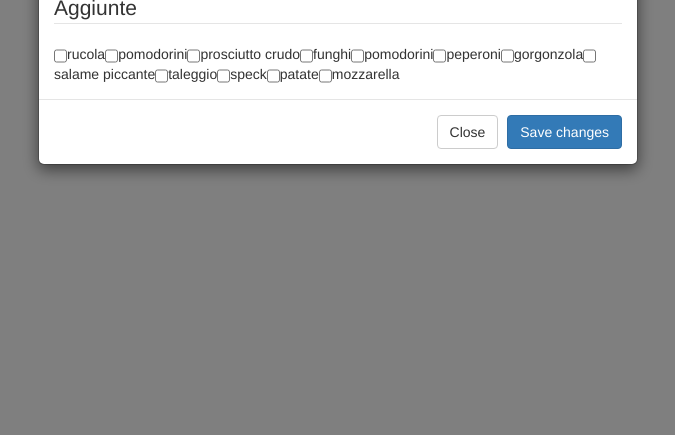
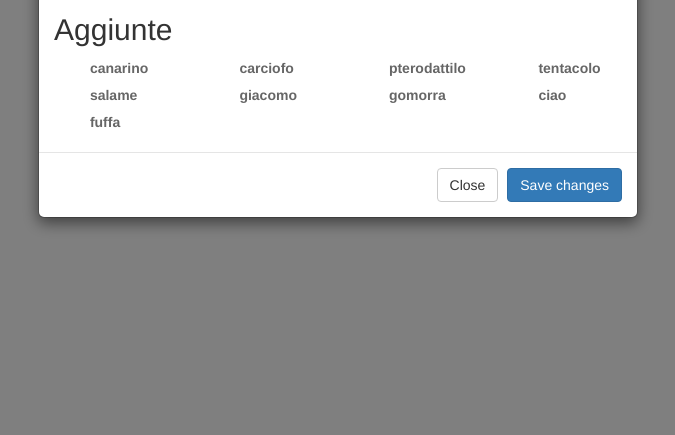
Before and after one commit to KnightOfDolAmroth/Food-service-website, a PHP site: page /html/modal.html in a window 1280 px wide, after a click on "Launch demo modal". Shown: the part 365-800 px from the top of the page, without its empty margins (302-977 px from the left). Run offline with PHP 8.4, Linux system fonts and the light colour scheme; some libraries are stand-ins or nearby versions.

Commit message:
sistemati immagine e checkbox nel modal

```diff
--- a/src/css/modal.css
+++ b/src/css/modal.css
@@ -87,3 +87,67 @@ justify-content: space-between;
   color: red;
   font-size: 150%;
 }
+
+@import url("https://maxcdn.bootstrapcdn.com/font-awesome/4.7.0/css/font-awesome.min.css");
+
+
+.supp-label{
+	position: relative;
+	cursor: pointer;
+	color: #666;
+	font-size: 100%;
+}
+
+input[type="checkbox"]{
+	position: relative;
+	right: 9000px;
+}
+
+/*Check box*/
+input[type="checkbox"] + .label-text:before{
+	content: "\f096";
+	font-family: "FontAwesome";
+	speak: none;
+	font-style: normal;
+	font-weight: normal;
+	font-variant: normal;
+	text-transform: none;
+	font-size: 100%;
+	line-height: 1;
+	-webkit-font-smoothing:antialiased;
+	width: 1em;
+	display: inline-block;
+	margin-right: 5px;
+}
+
+.supp-container{
+	display: flex
+	align-items: center;
+	justify-content: center;
+}
+
+input[type="checkbox"]:checked + .label-text:before{
+	content: "\f14a";
+	color: #2980b9;
+	animation: effect 250ms ease-in;
+}
+
+input[type="checkbox"]:disabled + .label-text{
+	color: #aaa;
+}
+
+input[type="checkbox"]:disabled + .label-text:before{
+	content: "\f0c8";
+	color: #ccc;
+}
+
+@media screen and (max-width:520px) {
+  .card{
+    display: flex;
+    flex-direction: column;
+    justify-content: center;
+  }
+  .card-img{
+    align-self: center;
+  }
+}
--- a/src/html/modal.html
+++ b/src/html/modal.html
@@ -33,24 +33,89 @@
                             <h2 class="card-title">Frutti di porco</h4>
                             <p class="card-text">Prosciutto cotto, prosciutto crudo, salame, pancetta, speck, ciccioli, lardo, speck, cubetti di strutto, zampone, mortadella, olio di palma</p>
                         </div> <!--end product-->
-                </div>
+                    </div>
 
                   <div class="supplements">
-                      <fieldset class="supp-list">
-                         <legend>Aggiunte</legend><br>
-                             <input type="checkbox" name="rucola" value="rucola"/> rucola
-                             <input type="checkbox" name="pomodorini" value="pomodorini"/> pomodorini
-                             <input type="checkbox" name="prosciutto crudo" value="prosciutto crudo"/> prosciutto crudo
-                             <input type="checkbox" name="funghi" value="funghi"/> funghi
-                             <input type="checkbox" name="fontina" value="fontina"/> pomodorini
-                             <input type="checkbox" name="peperoni" value="peperoni"/> peperoni
-                             <input type="checkbox" name="gorgonzola" value="gorgonzola"/> gorgonzola
-                             <input type="checkbox" name="salame piccante" value="salame piccante"/> salame piccante
-                             <input type="checkbox" name="taleggio" value="taleggio"/> taleggio
-                             <input type="checkbox" name="speck" value="speck"/> speck
-                             <input type="checkbox" name="patate" value="patate"/> patate
-                             <input type="checkbox" name="mozzarella" value="mozzarella"/> mozzarella
-                      </fieldset>
+
+                            <form class="supplements-list">
+                              <h2>Aggiunte</h2>
+                              <div class="row">
+
+                                <div class="col-sm-3 col-md-3">
+                                  <div class="form-check">
+                                    <label class="supp-label">
+                                      <input type="checkbox" name="check" checked> <span class="label-text">canarino  </span>
+                                    </label>
+                                  </div>
+                                </div>
+
+                                <div class="col-sm-3 col-md-3">
+                                  <div class="form-check">
+                                    <label class="supp-label">
+                                      <input type="checkbox" name="check" checked> <span class="label-text">carciofo  </span>
+                                    </label>
+                                  </div>
+                                </div>
+
+                                <div class="col-sm-3 col-md-3">
+                                  <div class="form-check">
+                                    <label class="supp-label">
+                                      <input type="checkbox" name="check" checked> <span class="label-text">pterodattilo  </span>
+                                    </label>
+                                  </div>
+                                </div>
+
+                                <div class="col-sm-3 col-md-3">
+                                  <div class="form-check">
+                                    <label class="supp-label">
+                                      <input type="checkbox" name="check" checked> <span class="label-text">tentacolo</span>
+                                    </label>
+                                  </div>
+                                </div>
+
+                                <div class="col-sm-3 col-md-3">
+                                  <div class="form-check">
+                                    <label class="supp-label">
+                                      <input type="checkbox" name="check" checked> <span class="label-text">salame</span>
+                                    </label>
+                                  </div>
+                                </div>
+
+                                <div class="col-sm-3 col-md-3">
+                                  <div class="form-check">
+                                    <label class="supp-label">
+                                      <input type="checkbox" name="check" checked> <span class="label-text">giacomo</span>
+                                    </label>
+                                  </div>
+                                </div>
+
+                                <div class="col-sm-3 col-md-3">
+                                  <div class="form-check">
+                                    <label class="supp-label">
+                                      <input type="checkbox" name="check" checked> <span class="label-text">gomorra  </span>
+                                    </label>
+                                  </div>
+                                </div>
+
+                                <div class="col-sm-3 col-md-3">
+                                  <div class="form-check">
+                                    <label class="supp-label">
+                                      <input type="checkbox" name="check" checked> <span class="label-text">ciao  </span>
+                                    </label>
+                                  </div>
+                                </div>
+
+                                <div class="col-sm-3 col-md-3">
+                                  <div class="form-check">
+                                    <label class="supp-label">
+                                      <input type="checkbox" name="check" checked> <span class="label-text">fuffa  </span>
+                                    </label>
+                                  </div>
+                                </div>
+                  </form>
+
+                    </div>
+
                   </div>
             </div>
 
```
